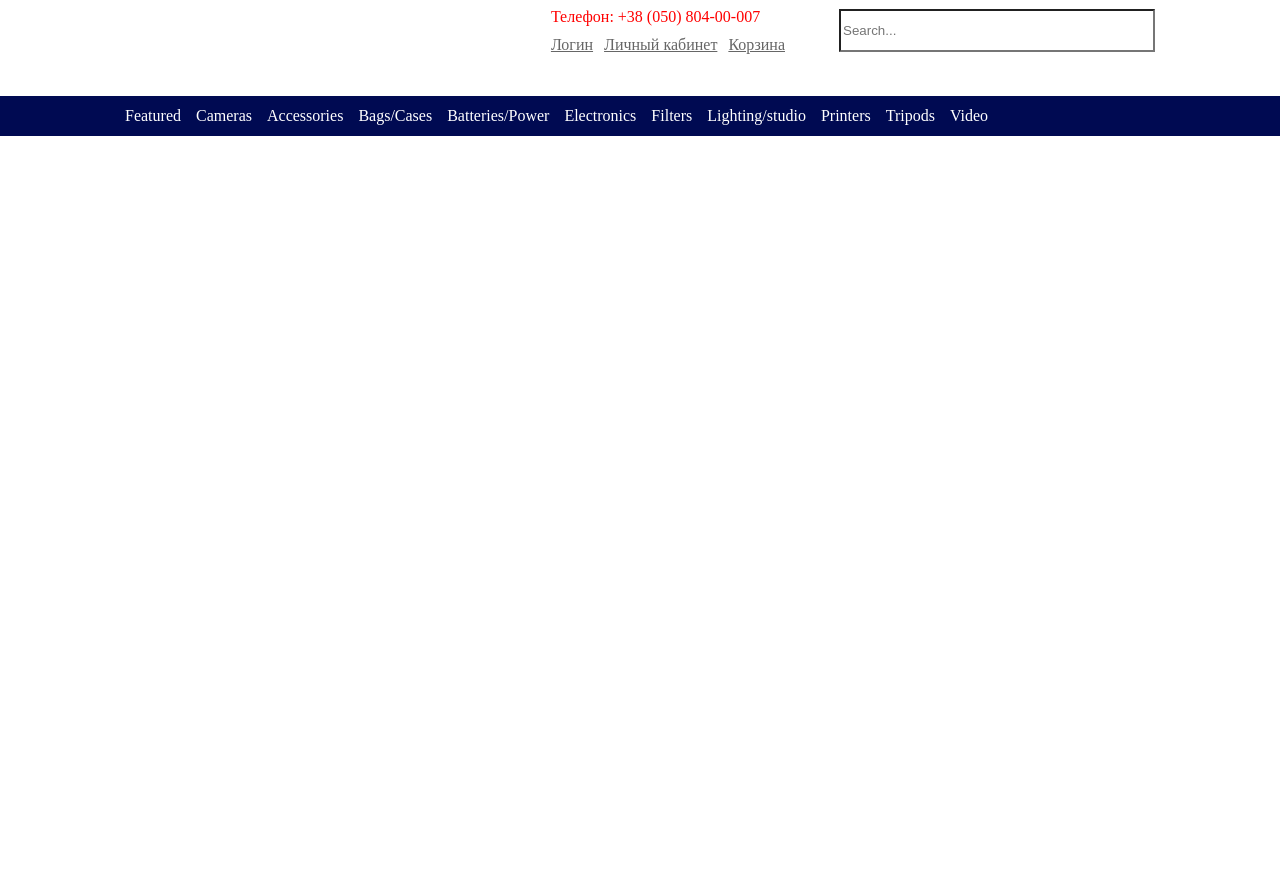
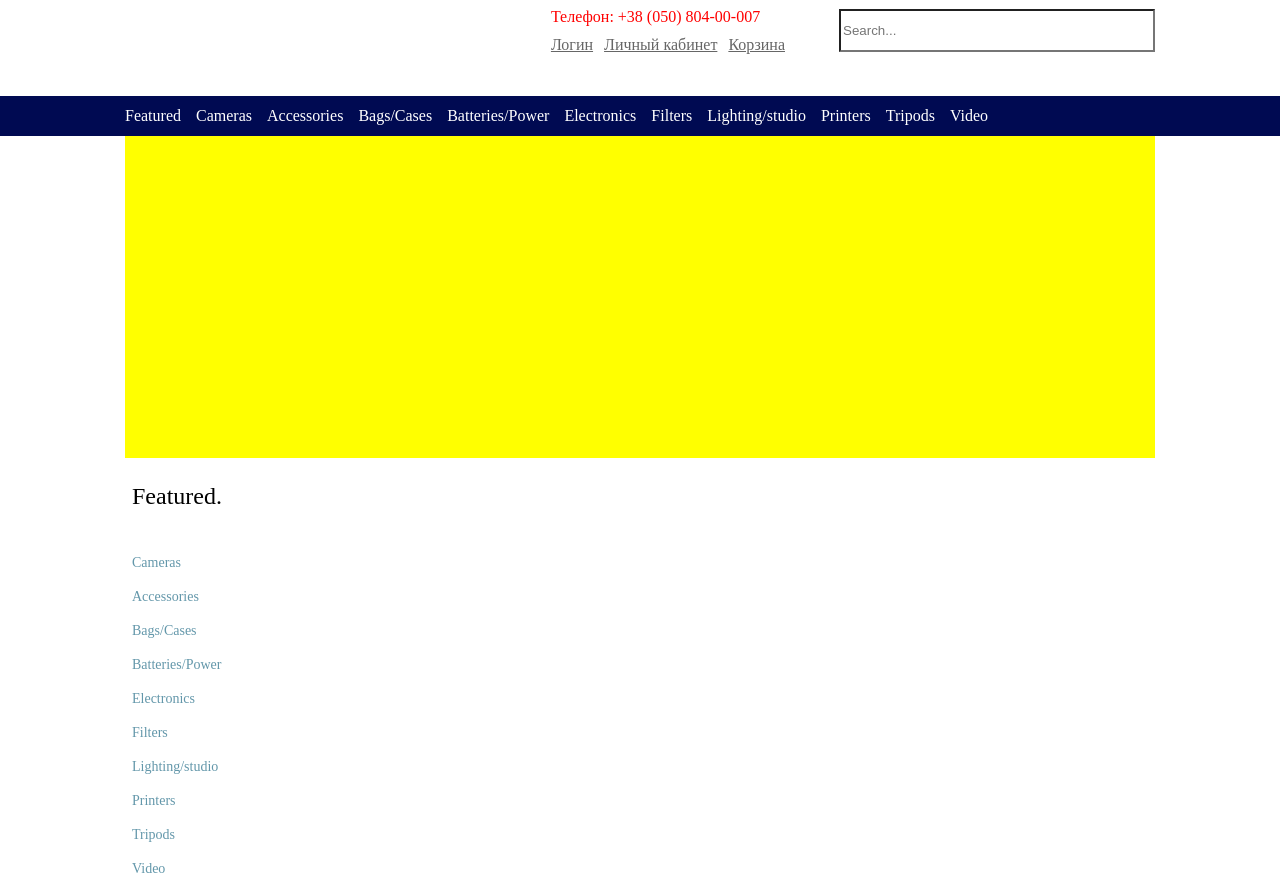
Before and after one commit to Kasilus/i-shop, a plain HTML site: page index.html in a window 1280 px wide. Shown: the part 24-910 px from the top of the page. Before the commit the page ends 800 px from the top, so only its background shows below. Drawn offline with Linux system fonts and the light colour scheme.

Commit message:
Added nav menu on the left side

```diff
--- a/css/style.css
+++ b/css/style.css
@@ -79,3 +79,43 @@ div.search{
 .header nav ul li a:hover{
 	border-bottom:2px solid white;
 }
+
+.new-content{
+	height:362px;
+	background-color:yellow;
+}
+
+.main-nav{
+float:left;
+}
+
+.main-nav h1{
+	margin:26px auto 38px 7px;
+	font-size:24px;
+	font-family:Myriad Pro;
+}
+
+.main-nav ul li {
+	width:121px;
+}
+
+.main-nav ul li a{
+	text-decoration:none;
+	color:#6397aa;
+	display:block;
+	padding:10px 7px;
+	font-family:Myriad Pro;
+	font-size:14px;
+	border-radius:2px;
+}
+
+.main-nav ul li a:hover{
+	background-color:#6397aa;
+	color:white;
+}
+
+.part-content{
+	width:766px;
+	background-color:red;
+	float:right;
+}
--- a/index.html
+++ b/index.html
@@ -45,6 +45,34 @@
 			</nav>
 		</div>
 		<div id="content">
+			<div class="new-content">
+			</div>
+			<div class="main-content">
+				<nav class="main-nav">
+					<h1>Featured.</h1>
+					<ul>
+						<li><a href="#">Cameras</a></li>
+						<li><a href="#">Accessories</a></li>
+						<li><a href="#">Bags/Cases</a></li>
+						<li><a href="#">Batteries/Power</a></li>
+						<li><a href="#">Electronics</a></li>
+						<li><a href="#">Filters</a></li>
+						<li><a href="#">Lighting/studio</a></li>
+						<li><a href="#">Printers</a></li>
+						<li><a href="#">Tripods</a></li>
+						<li><a href="#">Video</a></li>
+					</ul>
+				</nav>
+
+				<div class="part-content">
+					<div class="part-content-cell">
+					</div>
+					<div class="part-content-cell">
+					</div>
+					<div class="part-content-cell">
+					</div>
+				</div>
+			</div>
 		</div>
 		<footer></footer>
 	</div>
```
